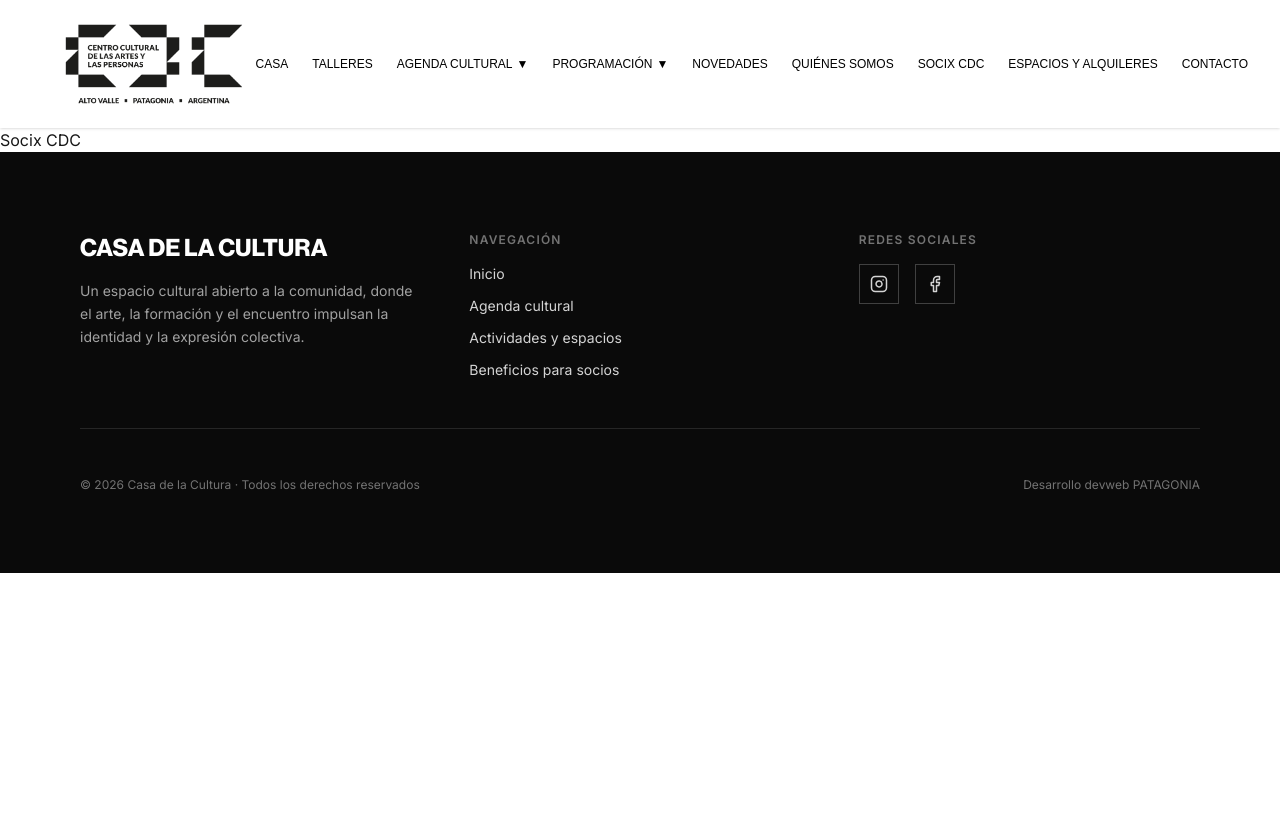
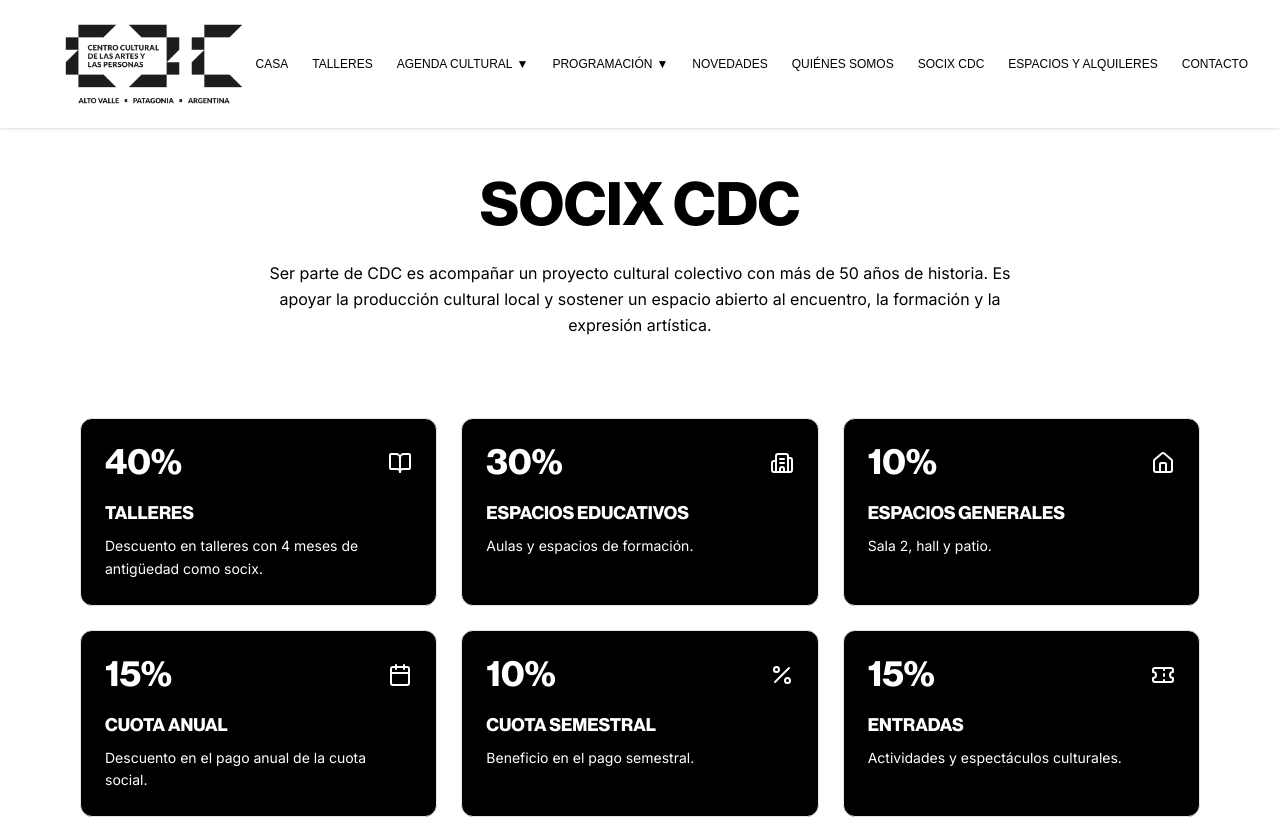
Before and after one commit to kevkarlion/casa-de-la-cultura, a Next.js app: page /socix-cdc in a window 1280 px wide. Shown: the top 819 px of the page. Built offline with nearby package versions, Linux system fonts and the light colour scheme; a web font is replaced by a local one.

Commit message:
page socixs

```diff
--- a/app/page.tsx
+++ b/app/page.tsx
@@ -2,7 +2,7 @@ import Hero from "@/components/home/Hero/Hero";
 import AgendaRapida from "@/components/home/AgendaRapida/AgendaRapida";
 import PresentacionCdc from "@/components/home/PresentacionCdc/PresentacionCdc";
 import ActividadesYEspacios from "@/components/home/ActEsp/ActEsp";
-import Socio from "@/components/home/Socio/Socio";
+import SocixCDCPreview from "@/components/home/Socio/Socio";
 import Novedades from "@/components/home/Novedades/Novedades";
 import ContactoRapido from "@/components/home/ContactoRapido/ContactoRapido";
 
@@ -41,7 +41,7 @@ const Page = () => {
 
       <ActividadesYEspacios />
 
-      <Socio />
+      <SocixCDCPreview />
 
       <Novedades novedades={novedades} />
 
--- a/app/socix-cdc/page.tsx
+++ b/app/socix-cdc/page.tsx
@@ -1,9 +1,10 @@
+import SocixCDCPage from '@/components/home/socioPage/socioPage';
 import React from 'react';
 
 const Page = () => {
       return (
-            <div>
-                  <h1>Socix CDC</h1>
+            <div className='bg-brand-white-cdc'>
+                  <SocixCDCPage />
             </div>
       );
 }
--- a/components/home/PageNovedades/PageNovedades.tsx
+++ b/components/home/PageNovedades/PageNovedades.tsx
@@ -17,7 +17,7 @@ export default function PageNovedades({ novedades }: PageNovedadesProps) {
     <main className="bg-white text-black min-h-screen py-12">
       {/* Header */}
       <header className="container mx-auto px-6 text-center mb-16">
-        <h1 className="text-5xl font-neue md:text-6xl font-bold mb-12 tracking-tight uppercase">
+        <h1 className="text-5xl md:text-6xl font-neue  font-bold mb-12 tracking-tight uppercase">
           Novedades
         </h1>
       </header>
--- a/components/home/Socio/Socio.tsx
+++ b/components/home/Socio/Socio.tsx
@@ -1,90 +1,62 @@
 'use client'
 
-import {
-  Ticket,
-  Star,
-  CalendarCheck,
-  HeartHandshake,
-} from 'lucide-react'
 import Link from 'next/link'
+import { motion } from 'framer-motion'
+import { ArrowRight } from 'lucide-react'
 
-const beneficios = [
-  {
-    icon: Ticket,
-    title: 'Descuentos exclusivos',
-    description: 'Accedé a entradas con beneficios especiales en eventos y espectáculos.',
-  },
-  {
-    icon: CalendarCheck,
-    title: 'Acceso prioritario',
-    description: 'Enterate antes y reservá lugar en actividades con cupos limitados.',
-  },
-  {
-    icon: Star,
-    title: 'Propuestas especiales',
-    description: 'Disfrutá de funciones, talleres y encuentros pensados para socios.',
-  },
-  {
-    icon: HeartHandshake,
-    title: 'Acompañás la cultura',
-    description: 'Tu aporte fortalece el desarrollo cultural local y comunitario.',
-  },
-]
+export default function SocixCDCPreview() {
+  return (
+    <section className="mx-auto max-w-6xl px-4 py-20 bg-black">
+      <motion.div
+        initial={{ opacity: 0, y: 24 }}
+        whileInView={{ opacity: 1, y: 0 }}
+        viewport={{ once: true }}
+        transition={{ duration: 0.6, ease: 'easeOut' }}
+        className="rounded-2xl border border-neutral-200 bg-white p-8 lg:p-12"
+      >
+        <h2 className="
+          mb-4
+          font-neue
+          text-3xl
+          lg:text-4xl
+          font-bold
+          uppercase
+          text-black
+        ">
+          Socix CDC
+        </h2>
 
-export default function Socio() {
-  return (
-    <section className="relative w-full py-20 bg-neutral-50">
-      <div className="mx-auto max-w-7xl px-4">
-        {/* Header */}
-        <div className="mb-12 text-center">
-          <h2 className="mb-4 font-neue text-3xl font-medium text-neutral-900">
-            Beneficios por ser socio
-          </h2>
-          <p className="mx-auto max-w-2xl text-base text-neutral-700">
-            Ser socio de la Casa de la Cultura es formar parte activa de la vida
-            cultural, con beneficios pensados para disfrutar y acompañar.
-          </p>
-        </div>
+        <p className="
+          mb-6
+          max-w-3xl
+          text-base
+          leading-relaxed
+          text-neutral-700
+          font-inter
+        ">
+          Ser parte de CDC – Casa de la Cultura es acompañar un proyecto cultural
+          colectivo, independiente y con más de 50 años de historia.
+          Asociarte es apoyar la producción cultural local, sostener un espacio
+          abierto al encuentro y formar parte activa de una comunidad que cree
+          en el arte como herramienta de transformación.
+        </p>
 
-        {/* Grid */}
-        <div className="grid grid-cols-1 gap-6 sm:grid-cols-2 lg:grid-cols-4">
-          {beneficios.map(({ icon: Icon, title, description }) => (
-            <div
-              key={title}
-              className="
-                group rounded-2xl border border-neutral-200 bg-white p-6
-                transition hover:border-neutral-400
-              "
-            >
-              <div className="mb-4 flex h-10 w-10 items-center justify-center rounded-full border border-neutral-300">
-                <Icon className="h-5 w-5 text-neutral-800" />
-              </div>
-
-              <h3 className="mb-2 font-neue text-base font-medium text-neutral-900">
-                {title}
-              </h3>
-
-              <p className="text-sm text-neutral-600 leading-relaxed">
-                {description}
-              </p>
-            </div>
-          ))}
-        </div>
-
-        {/* CTA */}
-        <div className="mt-12 flex justify-center">
-          <Link
-            href="/socios"
-            className="
-              rounded-full border border-neutral-300
-              px-6 py-3 text-sm font-medium text-neutral-800
-              transition hover:border-neutral-900 hover:text-neutral-900
-            "
-          >
-            Quiero ser socio
-          </Link>
-        </div>
-      </div>
+        <Link
+          href="/socix-cdc"
+          className="
+            inline-flex items-center gap-2
+            text-sm font-medium text-black
+            group
+          "
+        >
+          Conocé los beneficios
+          <ArrowRight className="
+            h-4 w-4
+            transition-transform
+            group-hover:translate-x-1
+          " />
+        </Link>
+      </motion.div>
     </section>
   )
 }
--- /dev/null
+++ b/components/home/socioPage/socioPage.tsx
@@ -0,0 +1,165 @@
+'use client'
+
+import { motion } from 'framer-motion'
+import {
+  Percent,
+  BookOpen,
+  Home,
+  Building2,
+  Calendar,
+  Ticket
+} from 'lucide-react'
+
+const beneficios = [
+  {
+    icon: BookOpen,
+    value: '40%',
+    title: 'Talleres',
+    description: 'Descuento en talleres con 4 meses de antigüedad como socix.',
+  },
+  {
+    icon: Building2,
+    value: '30%',
+    title: 'Espacios educativos',
+    description: 'Aulas y espacios de formación.',
+  },
+  {
+    icon: Home,
+    value: '10%',
+    title: 'Espacios generales',
+    description: 'Sala 2, hall y patio.',
+  },
+  {
+    icon: Calendar,
+    value: '15%',
+    title: 'Cuota anual',
+    description: 'Descuento en el pago anual de la cuota social.',
+  },
+  {
+    icon: Percent,
+    value: '10%',
+    title: 'Cuota semestral',
+    description: 'Beneficio en el pago semestral.',
+  },
+  {
+    icon: Ticket,
+    value: '15%',
+    title: 'Entradas',
+    description: 'Actividades y espectáculos culturales.',
+  },
+]
+
+export default function SocixCDCPage() {
+  return (
+    <section className="mx-auto max-w-6xl px-4 pt-12 pb-12 bg-brand-white-cdc">
+      {/* ================= HEADER ================= */}
+      <header className="mb-20 text-center">
+        <h1 className="
+          mb-6
+          font-neue
+          text-5xl md:text-6xl
+          font-bold
+          uppercase
+          text-black
+        ">
+          Socix CDC
+        </h1>
+
+        <p className="
+          mx-auto
+          max-w-3xl
+          text-base
+          leading-relaxed
+          text-black
+          font-inter
+        ">
+          Ser parte de CDC es acompañar un proyecto cultural colectivo con más de
+          50 años de historia. Es apoyar la producción cultural local y sostener
+          un espacio abierto al encuentro, la formación y la expresión artística.
+        </p>
+      </header>
+
+      {/* ================= BENEFICIOS ================= */}
+      <div className="grid gap-6 sm:grid-cols-2 lg:grid-cols-3">
+        {beneficios.map((item, i) => {
+          const Icon = item.icon
+
+          return (
+            <motion.div
+              key={item.title}
+              initial={{ opacity: 0, y: 32 }}
+              whileInView={{ opacity: 1, y: 0 }}
+              viewport={{ once: true }}
+              transition={{
+                duration: 0.5,
+                ease: 'easeOut',
+                delay: i * 0.06,
+              }}
+              whileHover={{ y: -6 }}
+              className="
+                group
+                rounded-xl
+                border border-neutral-200
+                bg-black
+                p-6
+                transition-all
+              "
+            >
+              <div className="mb-4 flex items-center justify-between">
+                <span className="
+                  font-neue
+                  text-4xl
+                  font-bold
+                  text-brand-white-cdc
+                ">
+                  {item.value}
+                </span>
+
+                <Icon className="
+                  h-6 w-6
+                  text-brand-white-cdc
+                  transition-transform
+                  duration-300
+                  group-hover:translate-x-1
+                " />
+              </div>
+
+              <h3 className="
+                mb-2
+                font-neue
+                text-lg
+                font-bold
+                uppercase
+                text-brand-white-cdc
+              ">
+                {item.title}
+              </h3>
+
+              <p className="text-sm leading-relaxed text-brand-white-cdc">
+                {item.description}
+              </p>
+            </motion.div>
+          )
+        })}
+      </div>
+
+      {/* ================= CIERRE ================= */}
+      <motion.div
+        initial={{ opacity: 0, y: 24 }}
+        whileInView={{ opacity: 1, y: 0 }}
+        viewport={{ once: true }}
+        transition={{ duration: 0.6, ease: 'easeOut' }}
+        className="mx-auto mt-20  max-w-3xl text-center"
+      >
+        <p className="text-base leading-relaxed text-black">
+          Ser socix de CDC es formar parte de una red que cree en la cultura
+          como herramienta de transformación y encuentro.
+        </p>
+
+        <p className="mt-4 text-base leading-relaxed text-black">
+          Te invitamos a sumarte y seguir construyendo CDC entre todxs.
+        </p>
+      </motion.div>
+    </section>
+  )
+}
```
